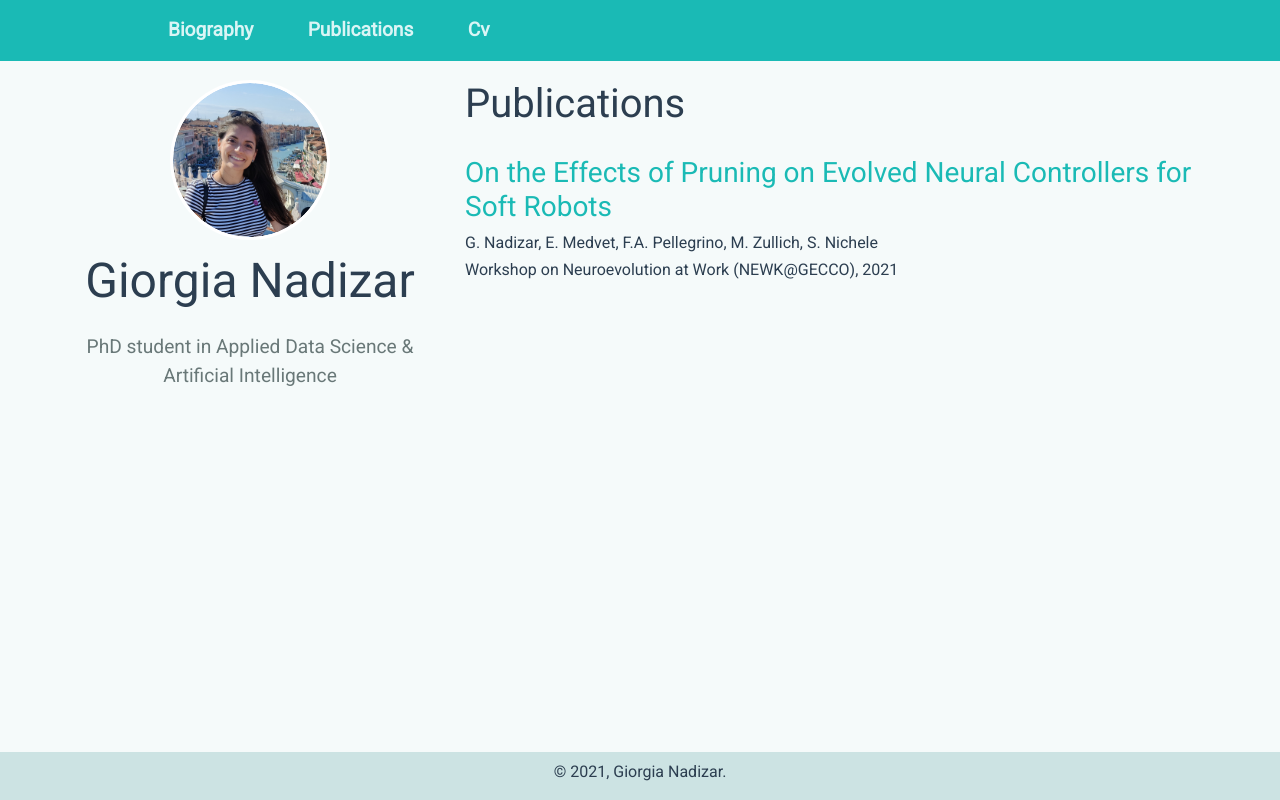
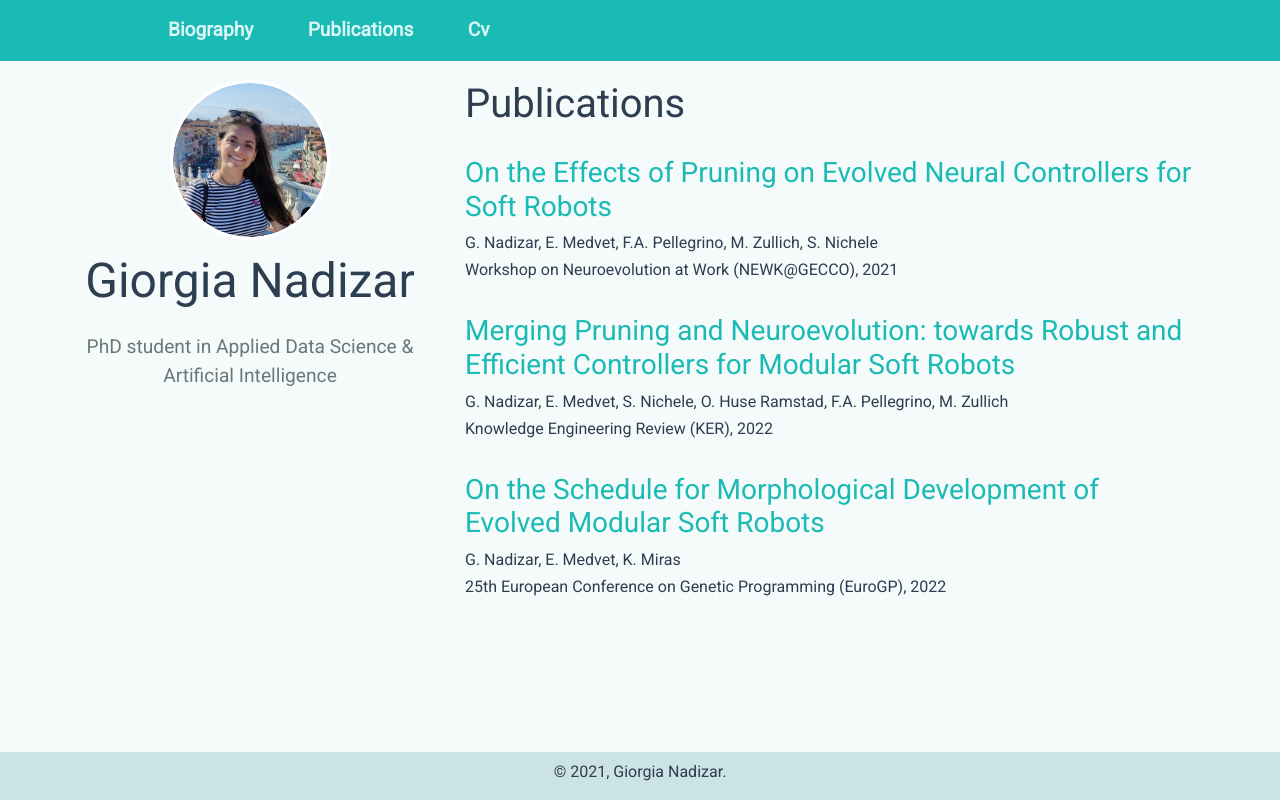
Before and after one commit to giorgia-nadizar/giorgia-nadizar.github.io, a Vue app: page /#/publications in a window 1280 px wide. Built offline with nearby package versions, Linux system fonts and the light colour scheme; some icons are missing.

Commit message:
Publications update.

```diff
--- a/src/json/cv.json
+++ b/src/json/cv.json
@@ -1 +1 @@
-[{"title":"Education","icon":"user-graduate","events":[{"id":"phd","name":"PhD in Applied Data Science & Artificial Intelligence","location":"University of Trieste","time":"2021 (started)"},{"id":"master","name":"Master in Computer & Electronic Engineering","location":"University of Trieste","time":"2019-2021"},{"id":"bachelor","name":"Bachelor in Computer & Electronic Engineering","location":"University of Trieste","time":"2016-2019"}]},{"title":"Research","icon":"robot","events":[{"id":"ra","name":"Research Assistant","location":"Oslo Metropolitan University","time":"March-August 2021"},{"id":"eral","name":"Intern","location":"Evolutionary Robotics & Artificial Lab (University of Trieste)","time":"March-May 2021"},{"id":"or","name":"Intern","location":"Operations Research Lab (University of Trieste)","time":"January-March 2019"}]},{"title":"Conferences","icon":"users","events":[{"id":"gecco21","name":"The Genetic and Evolutionary Computation Conference (GECCO)","location":"Lille (online)","time":"10-14 July 2021"}]},{"title":"Schools","icon":"chalkboard-teacher","events":[{"id":"kavli","name":"Summer School on Mathematical Methods in Computational Neuroscience","location":"Fred Kavli Science Center (Eresjord, Norway)","time":"28 July - 14 August 2021"},{"id":"cmmrs","name":"Cornell, Maryland, Max Planck Pre-doctoral Research School","location":"Max Planck Institute for Software Systems (Saarbrücken, Germany)","time":"3-9 August 2020"}]}]
+[{"title":"Education","icon":"user-graduate","events":[{"id":"phd","name":"PhD in Applied Data Science & Artificial Intelligence","location":"University of Trieste","time":"2021 (started)"},{"id":"master","name":"Master in Computer & Electronic Engineering","location":"University of Trieste","time":"2019-2021"},{"id":"bachelor","name":"Bachelor in Computer & Electronic Engineering","location":"University of Trieste","time":"2016-2019"}]},{"title":"Research","icon":"robot","events":[{"id":"ra","name":"Research Assistant","location":"Oslo Metropolitan University","time":"March-August 2021"},{"id":"eral","name":"Intern","location":"Evolutionary Robotics & Artificial Lab (University of Trieste)","time":"March-May 2021"},{"id":"or","name":"Intern","location":"Operations Research Lab (University of Trieste)","time":"January-March 2019"}]},{"title":"Conferences","icon":"users","events":[{"id":"gecco21","name":"The Genetic and Evolutionary Computation Conference (GECCO)","location":"Lille (online)","time":"10-14 July 2021"}]},{"title":"Schools","icon":"chalkboard-teacher","events":[{"id":"kavli","name":"Summer School on Mathematical Methods in Computational Neuroscience","location":"Fred Kavli Science Center (Eresfjord, Norway)","time":"28 July - 14 August 2021"},{"id":"cmmrs","name":"Cornell, Maryland, Max Planck Pre-doctoral Research School","location":"Max Planck Institute for Software Systems (Saarbrücken, Germany)","time":"3-9 August 2020"}]}]
--- a/src/json/publications.json
+++ b/src/json/publications.json
@@ -1 +1 @@
-[{"id":"nadizar2021effects","title":"On the Effects of Pruning on Evolved Neural Controllers for Soft Robots","author":"G. Nadizar, E. Medvet, F.A. Pellegrino, M. Zullich, S. Nichele","venue":"Workshop on Neuroevolution at Work (NEWK@GECCO)","year":"2021","type":"conference","link":"https://dl.acm.org/doi/abs/10.1145/3449726.3463161"}]
+[{"id":"nadizar2021effects","title":"On the Effects of Pruning on Evolved Neural Controllers for Soft Robots","author":"G. Nadizar, E. Medvet, F.A. Pellegrino, M. Zullich, S. Nichele","venue":"Workshop on Neuroevolution at Work (NEWK@GECCO)","year":"2021","type":"conference","link":"https://medvet.inginf.units.it/publications/2021-c-nmpzn-effects/"},{"id":"nadizar2022merging","title":"Merging Pruning and Neuroevolution: towards Robust and Efficient Controllers for Modular Soft Robots","author":"G. Nadizar, E. Medvet, S. Nichele, O. Huse Ramstad, F.A. Pellegrino, M. Zullich","venue":"Knowledge Engineering Review (KER)","year":"2022","type":"journal","link":"https://medvet.inginf.units.it/publications/2021-j-nmnhpz-merging/"},{"id":"nadizar2022schedule","title":"On the Schedule for Morphological Development of Evolved Modular Soft Robots","author":"G. Nadizar, E. Medvet, K. Miras","venue":"25th European Conference on Genetic Programming (EuroGP)","year":"2022","type":"conference","link":"https://medvet.inginf.units.it/publications/2022-c-nmm-schedule/"}]
--- a/update.js
+++ b/update.js
@@ -94,7 +94,9 @@ function authorize(credentials, callback) {
         spreadsheetId: spreadsheetId,
         range: range,
       }, (err, res) => {
-        if (err) reject(err);
+        if (err) {
+          reject(err);
+        }
         var response = parseResponse(res.data.values);
         resolve(response);
       });
```
